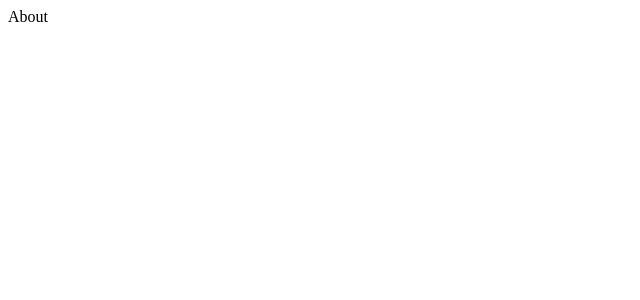
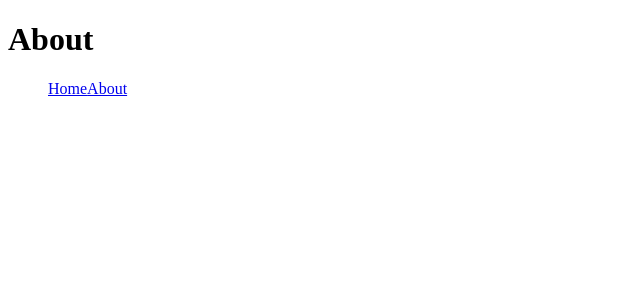
Before and after one commit to 2Fac3R/avocado-app, a Next.js app: page /about in a window 1280 px wide. Shown: the top 300 px of the page, without its empty margins (0-640 px from the left). Built offline with nearby package versions, Linux system fonts and the light colour scheme.

Commit message:
Linking routes

```diff
--- /dev/null
+++ b/components/NavBar/NavBar.js
@@ -0,0 +1,15 @@
+import React from 'react'
+import Link from 'next/link'
+
+const NavBar = () => {
+  return (
+    <nav>
+      <menu>
+        <Link href='/'>Home</Link>
+        <Link href='/about'>About</Link>
+      </menu>
+    </nav>
+  )
+}
+
+export default NavBar
--- a/pages/about.js
+++ b/pages/about.js
@@ -1,8 +1,12 @@
 import React from 'react'
+import NavBar from '../components/NavBar/NavBar'
 
 const About = () => {
   return (
-    <div>About</div>
+    <div>
+      <h1>About</h1>
+      <NavBar />
+    </div>
   )
 }
 
--- a/pages/index.js
+++ b/pages/index.js
@@ -1,9 +1,11 @@
 import React from 'react'
+import NavBar from '../components/NavBar/NavBar'
 
 function Home() {
   return (
     <div>
-      <h1>Hello World</h1>
+      <h1>Home</h1>
+      <NavBar />
     </div>
   )
 }
```
